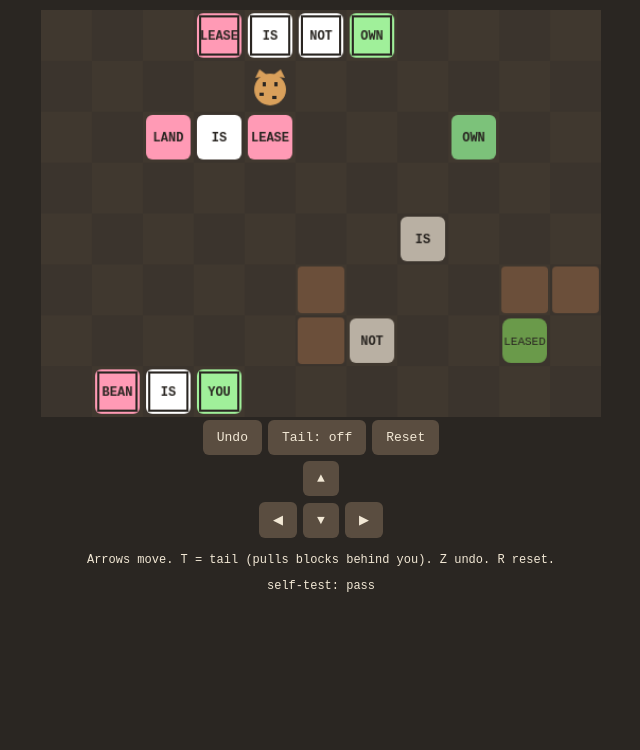
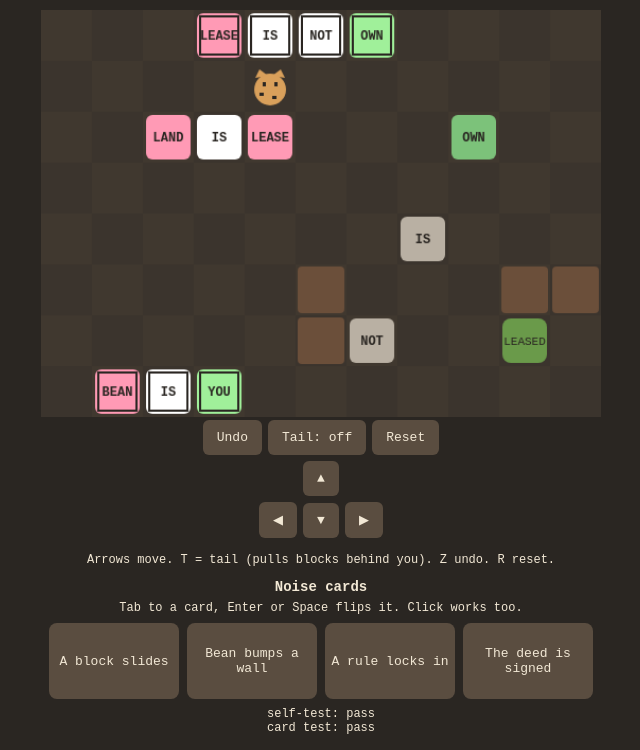
Before and after one commit to Bean-Bengal/lease-is-not-own, a plain HTML site: page index.html in a window 1280 px wide. Shown: the part 50-800 px from the top of the page, without its empty margins (319-959 px from the left). Drawn offline with Linux system fonts and the light colour scheme.

Commit message:
LEASE IS NOT OWN, version 2

```diff
--- a/index.html
+++ b/index.html
@@ -9,6 +9,10 @@ canvas{width:100%;max-width:560px;display:block;margin:0 auto;background:#3b342d
 .b{display:inline-block;margin:3px;padding:10px 14px;background:#5a4d40;color:#f2e8d5;border:0;border-radius:6px;font:inherit}
 .b.on{background:#b0332a}
 #t{max-width:560px;margin:0 auto}
+#cards{max-width:560px;margin:8px auto;display:grid;grid-template-columns:repeat(auto-fill,minmax(120px,1fr));gap:8px;padding:0 8px;box-sizing:border-box}
+.card{background:#5a4d40;border-radius:8px;padding:14px 6px;min-height:48px;cursor:pointer;font-size:13px;user-select:none;display:flex;align-items:center;justify-content:center}
+.card.flipped{background:#d9b24a;color:#2a2622}
+.card:focus{outline:3px solid #ffd86b;outline-offset:2px}
 </style></head><body>
 <script data-bean-store>(function(){if(typeof location!=='undefined'&&location&&location.protocol==='about:'&&typeof document!=='undefined'&&document.addEventListener){document.addEventListener('click',function(e){var a=e.target&&e.target.closest&&e.target.closest('a[href^="#"]');if(!a||a.target==='_blank')return;e.preventDefault();try{location.hash=a.getAttribute('href')}catch(x){}},true)}if(typeof window==='undefined')return;try{window.localStorage.getItem('x');return}catch(e){}var d=Object.assign({},window.__BEAN_SAVED||{});function post(){try{parent.postMessage({type:'bean-store',data:d},'*')}catch(e){}}var ls={getItem:function(k){return Object.prototype.hasOwnProperty.call(d,k)?d[k]:null},setItem:function(k,v){d[k]=String(v);post()},removeItem:function(k){delete d[k];post()},clear:function(){d={};post()},key:function(i){return Object.keys(d)[i]||null}};Object.defineProperty(ls,'length',{get:function(){return Object.keys(d).length}});try{Object.defineProperty(window,'localStorage',{value:ls,configurable:true})}catch(e){}})();</script>
 <h1>LEASE IS NOT OWN</h1>
@@ -20,7 +24,11 @@ canvas{width:100%;max-width:560px;display:block;margin:0 auto;background:#3b342d
 <button class="b" data-d="-1,0">&#9664;</button><button class="b" data-d="0,1">&#9660;</button><button class="b" data-d="1,0">&#9654;</button>
 <p style="font-size:12px">Arrows move. T = tail (pulls blocks behind you). Z undo. R reset.</p>
 </div>
+<h2 style="font-size:14px;margin:6px">Noise cards</h2>
+<p style="font-size:12px;margin:2px">Tab to a card, Enter or Space flips it. Click works too.</p>
+<div id="cards"></div>
 <div id="test" style="font-size:12px"></div>
+<div id="test2" style="font-size:12px"></div>
 <script>
 var W=11,H=8,S=48;
 var NOUNS=['BEAN','LAND','LEASE'],PROPS=['YOU','OWN'];
@@ -130,6 +138,7 @@ function draw(){
 }
 function setTail(v){tail=v;var b=document.getElementById('bt');b.textContent='Tail: '+(v?'on':'off');b.className='b'+(v?' on':'');draw()}
 document.addEventListener('keydown',function(e){
+ if(e.target&&e.target.classList&&e.target.classList.contains('card'))return;
  var m={ArrowLeft:[-1,0],ArrowRight:[1,0],ArrowUp:[0,-1],ArrowDown:[0,1]}[e.key];
  if(m){e.preventDefault();move(m[0],m[1])}
  else if(e.key==='t'||e.key==='T')setTail(!tail);
@@ -150,9 +159,58 @@ document.getElementById('bt').onclick=function(){setTail(!tail)};
  ok.push(has(parseRules(s).rules,'LAND','OWN'));
  var t=base.filter(function(e){return !(e.w==='OWN'&&e.x===8)});t.push(wd('OWN',3,3));
  ok.push(!has(parseRules(t).rules,'LAND','OWN')&&has(parseRules(base).rules,'BEAN','YOU'));
- // LAND IS LEASE + LAND IS OWN must fail
  var u=base.filter(function(e){return !(e.w==='OWN'&&e.x===8)});u.push(wd('IS',3,3),wd('OWN',3,4),wd('LAND',3,2));
  document.getElementById('test').textContent='self-test: '+(ok.every(Boolean)?'pass':'FAIL '+ok.join());
 })();
+
+// ---- noise cards ----
+var NOISES=[['A block slides','SHHK'],['Bean bumps a wall','TOK'],['A rule locks in','CLUNK'],['The deed is signed','PAW-STAMP']];
+// pure: should this key event flip the card?
+function keyFlips(key,repeat){return (key==='Enter'||key===' '||key==='Spacebar')&&!repeat}
+// broken twin: counts held-key repeats
+function keyFlipsBad(key,repeat){return key==='Enter'||key===' '||key==='Spacebar'}
+function makeCard(front,back){
+ var c=document.createElement('div');
+ c.className='card';c.tabIndex=0;c.setAttribute('role','button');c.setAttribute('aria-pressed','false');
+ c.dataset.flips='0';c.textContent=front;
+ function flip(){
+  var f=c.classList.toggle('flipped');
+  c.setAttribute('aria-pressed',f?'true':'false');
+  c.textContent=f?back:front;
+  c.dataset.flips=String(+c.dataset.flips+1);
+ }
+ c.addEventListener('click',flip);
+ c.addEventListener('keydown',function(e){
+  if(e.key==='Enter'||e.key===' '||e.key==='Spacebar')e.preventDefault();
+  if(keyFlips(e.key,e.repeat))flip();
+ });
+ c.addEventListener('keyup',function(e){if(e.key===' '||e.key==='Spacebar')e.preventDefault()});
+ return c;
+}
+(function(){
+ var box=document.getElementById('cards');
+ NOISES.forEach(function(n){box.appendChild(makeCard(n[0],n[1]))});
+ // tests on a spare card
+ var res=[];
+ var spare=makeCard('front','back');document.body.appendChild(spare);spare.style.display='none';
+ function key(type,k,rep){spare.dispatchEvent(new KeyboardEvent(type,{key:k,repeat:!!rep,bubbles:true,cancelable:true}))}
+ function flips(){return +spare.dataset.flips}
+ key('keydown','Enter');key('keyup','Enter');
+ res.push(flips()===1&&spare.textContent==='back');
+ key('keydown',' ');key('keyup',' ');
+ res.push(flips()===2&&spare.textContent==='front');
+ key('keydown',' ',true);key('keydown',' ',true);
+ res.push(flips()===2);
+ key('keydown','a');
+ res.push(flips()===2);
+ spare.dispatchEvent(new MouseEvent('click',{bubbles:true}));
+ res.push(flips()===3);
+ res.push(spare.tabIndex===0&&spare.getAttribute('role')==='button');
+ res.push(keyFlips('Enter',false)&&keyFlips(' ',false)&&!keyFlips('Enter',true)&&!keyFlips('x',false));
+ var twinFails=keyFlipsBad('Enter',true)===true; // repeat must not flip, twin does
+ res.push(twinFails&&keyFlips('Enter',true)===false);
+ spare.remove();
+ document.getElementById('test2').textContent='card test: '+(res.every(Boolean)?'pass':'FAIL '+res.join());
+})();
 reset();
 </script></body></html>
```
